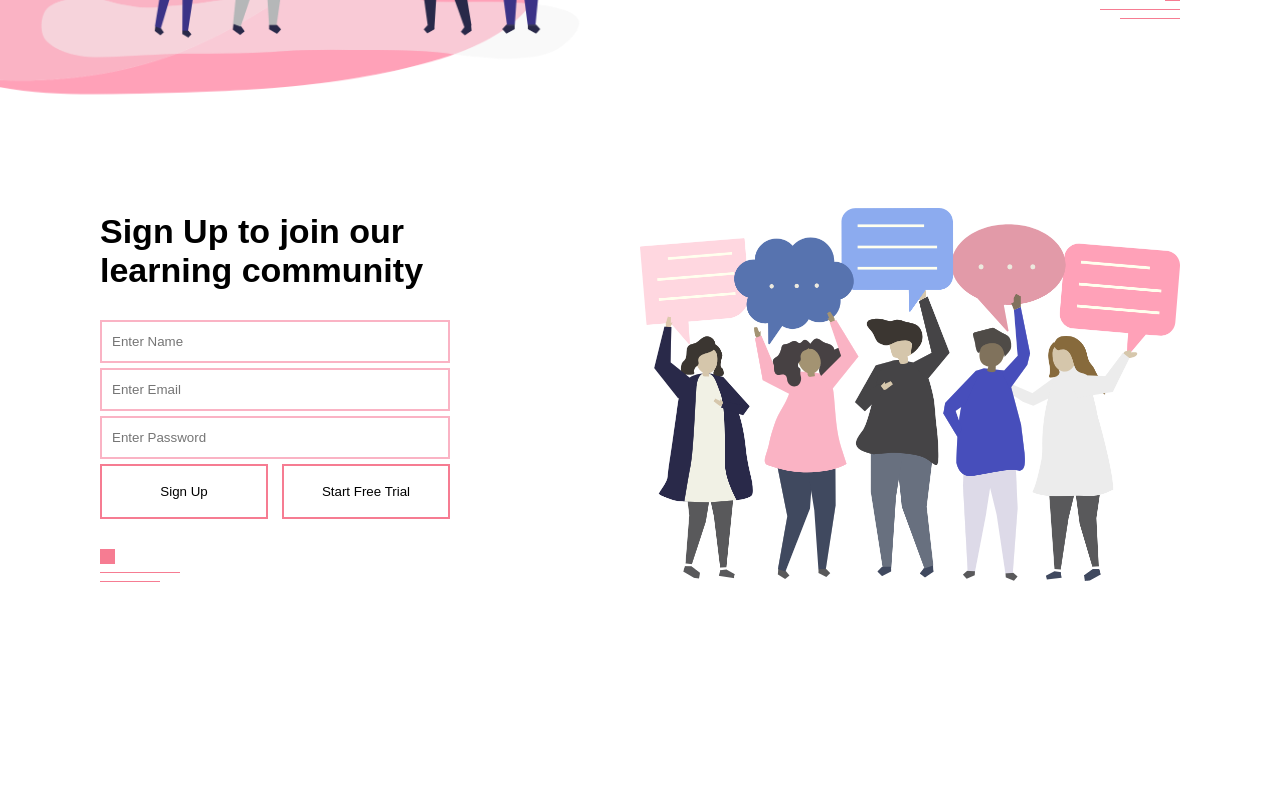
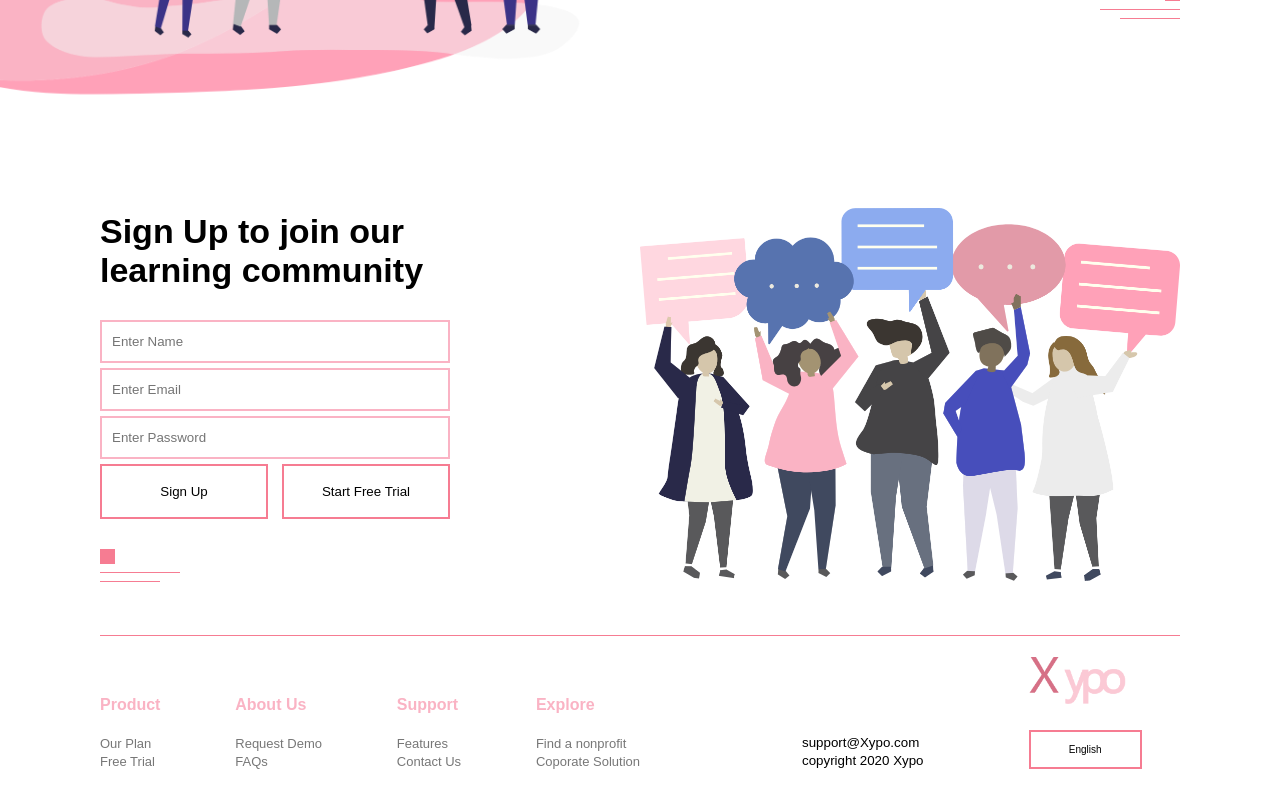
Before and after one commit to HamzaAhmedSheikh/project-5_animated-react-website, a React (Create React App) app: page / in a window 1280 px wide. Shown: the part 3292-4092 px from the top of the page. Before the commit the page ends 3877 px from the top, so only its background shows below. Built offline with nearby package versions, Linux system fonts and the light colour scheme.

Commit message:
footer section complete

```diff
--- /dev/null
+++ b/src/Animated-React-Website/component/Footer.js
@@ -0,0 +1,59 @@
+import React from 'react'
+
+import Logo from '../images/logo.png'
+
+import '../css/style.css'
+
+export const Footer = () => {
+    return (
+       <section id="footer">
+         <div className="container footer-row">
+            <hr />
+          <div className="footer-left-col">
+           <div className="footer-links">
+            <div className="link-title">
+               <h4> Product </h4>
+               <small> Our Plan </small> <br />
+               <small> Free Trial </small>
+            </div>
+
+            <div className="link-title">
+               <h4> About Us </h4>
+               <small> Request Demo  </small> <br />
+               <small> FAQs </small>
+            </div>
+
+            <div className="link-title">
+               <h4> Support </h4>
+               <small> Features </small> <br />
+               <small> Contact Us </small>
+            </div>
+
+            <div className="link-title">
+               <h4> Explore </h4>
+               <small> Find a nonprofit </small> <br />
+               <small> Coporate Solution </small>
+            </div>
+
+           </div>
+          </div>
+
+          <div className="footer-right-col">
+            <div className="footer-info">
+              <div className="copyright-text">
+                <small> support@Xypo.com </small> <br />
+                <small> copyright 2020 Xypo </small>
+              </div>
+
+              <div className="footer-logo">
+                <img src={Logo} alt='logo' />
+                <button className="commom-btn"> English </button>
+              </div>
+            </div>
+          </div>
+         </div>
+       </section>
+    )
+}
+
+export default Footer;
--- a/src/Animated-React-Website/css/style.css
+++ b/src/Animated-React-Website/css/style.css
@@ -250,3 +250,68 @@ form input {
     flex-basis: 48%;
     padding: 18px 0;
 }
+
+/*-------------------- Footer Section ------------------------ */
+
+#footer {
+    padding: 50px 0 30px;
+}
+
+hr {
+    width: 100%;
+    border: 0;
+    border-top: 1px solid #f67c92;
+}
+
+.footer-row {
+    display: flex;
+    align-items: center;
+    justify-content: space-between;
+    flex-wrap: wrap;
+}
+
+.footer-left-col {
+    flex-basis: 50%;
+    margin-top: 60px;
+}
+
+.footer-right-col {
+    flex-basis: 35%;
+}
+
+.footer-links {
+    display: flex;
+    justify-content: space-between;
+    flex-wrap: wrap;
+}
+
+.link-title h4 {
+    color: #fab3c4;
+    margin-bottom: 20px;
+}
+
+.link-title small {
+    font-size: 13px;
+    color: #777;
+}
+
+.footer-info {
+    display: flex;
+    align-items: flex-end;
+    justify-content: space-between;
+    flex-wrap: wrap;
+}
+
+.footer-logo img {
+    width: 100px;
+}
+
+.footer-logo button {
+    padding: 12px 38px;
+    margin-top: 20px;
+    font-size: 10px;
+}
+
+.copyright-text, .footer-logo {
+    flex-basis: 40%;
+}
--- a/src/App.js
+++ b/src/App.js
@@ -7,6 +7,7 @@ import Features from './Animated-React-Website/component/Features'
 import Courses from './Animated-React-Website/component/Courses'
 import Offer from './Animated-React-Website/component/Offer'
 import Contact from './Animated-React-Website/component/Contact'
+import Footer from './Animated-React-Website/component/Footer'
 
 
 function App() {
@@ -19,6 +20,7 @@ function App() {
        <Courses />
        <Offer />
        <Contact />
+       <Footer />
     </div>
   );
 }
```
